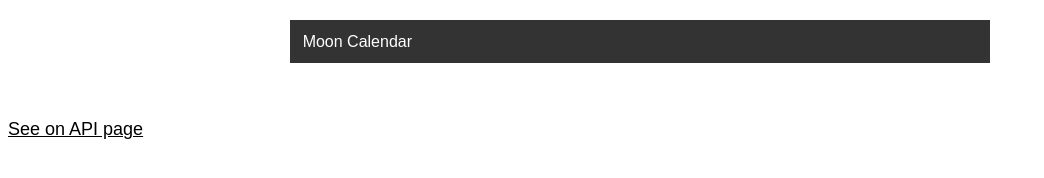
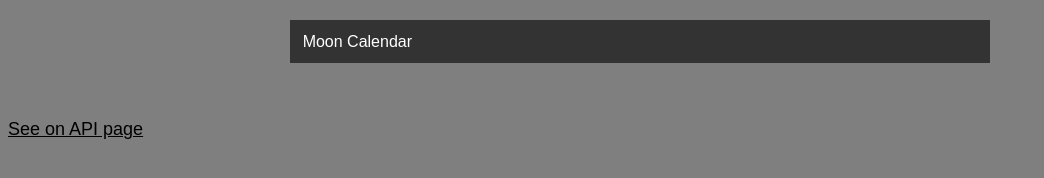
Before and after one commit to jessikarochas/moon-calendar, a plain HTML site: page moon-calendar/index.html in a window 1280 px wide. Shown: the whole page, without its empty margins (0-1044 px from the left). Drawn offline with Linux system fonts and the light colour scheme; no server answers.

Commit message:
Update style.css

```diff
--- a/moon-calendar/style.css
+++ b/moon-calendar/style.css
@@ -1,5 +1,5 @@
 body{
-  background-color: white;
+  background-color: rgba(0,0,0,0.5);
 }
 #ex3{
 max-width: 700px;
```
